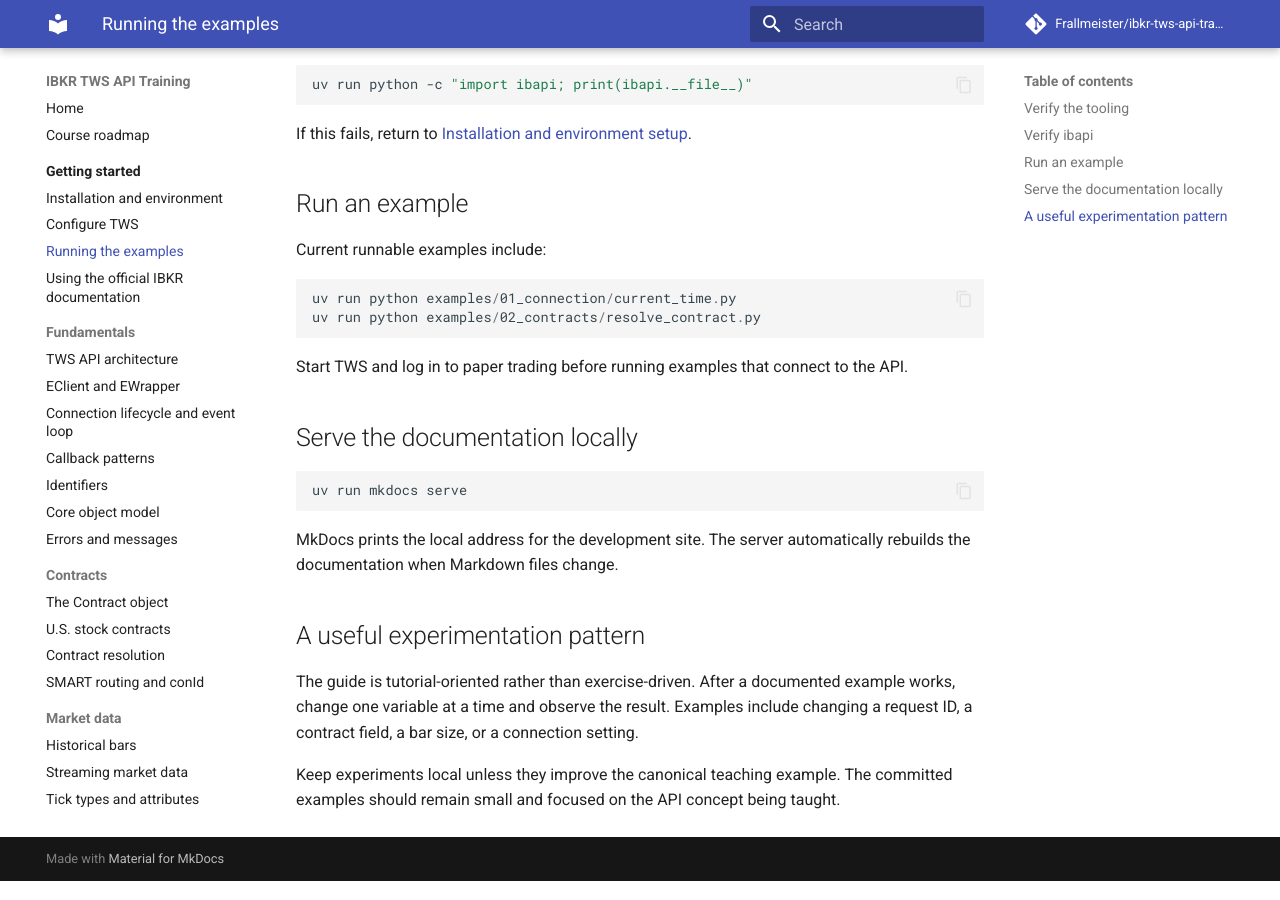
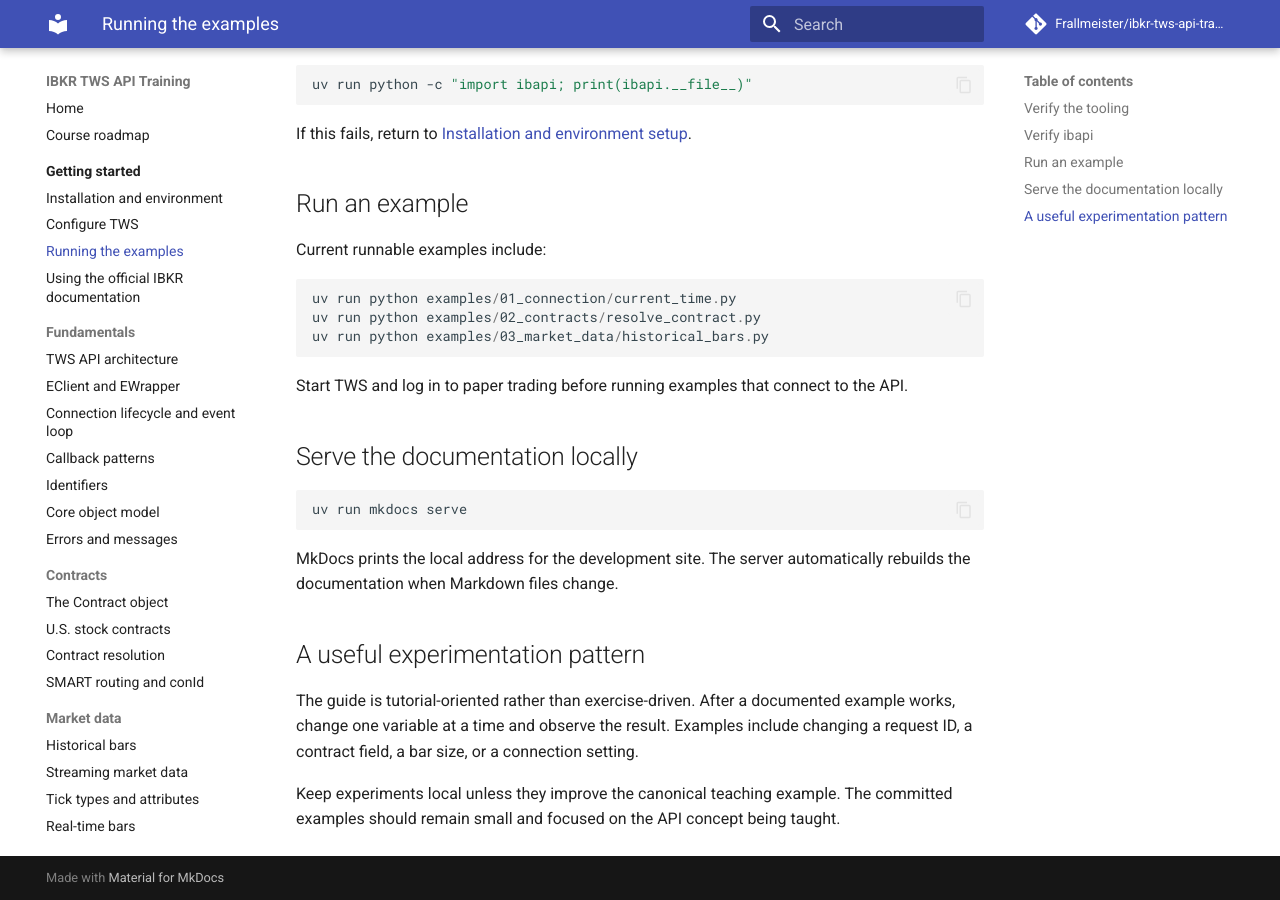
Before and after one commit to Frallmeister/ibkr-tws-api-training, an MkDocs documentation site: the page built from docs/getting-started/running-examples.md, in a window 1280 px wide and 900 px high, scrolled down 535 px. Built offline with MkDocs 1.6.1 and Material for MkDocs 9.7.7, drawn with Linux system fonts in a browser that asks for light colours; comment, search, counter and statistics services are not loaded.

Commit message:
docs: list historical bars example

````diff
--- a/docs/getting-started/running-examples.md
+++ b/docs/getting-started/running-examples.md
@@ -29,6 +29,7 @@
 ```powershell
 uv run python examples/01_connection/current_time.py
 uv run python examples/02_contracts/resolve_contract.py
+uv run python examples/03_market_data/historical_bars.py
 ```
 
 Start TWS and log in to paper trading before running examples that connect to the API.
````
